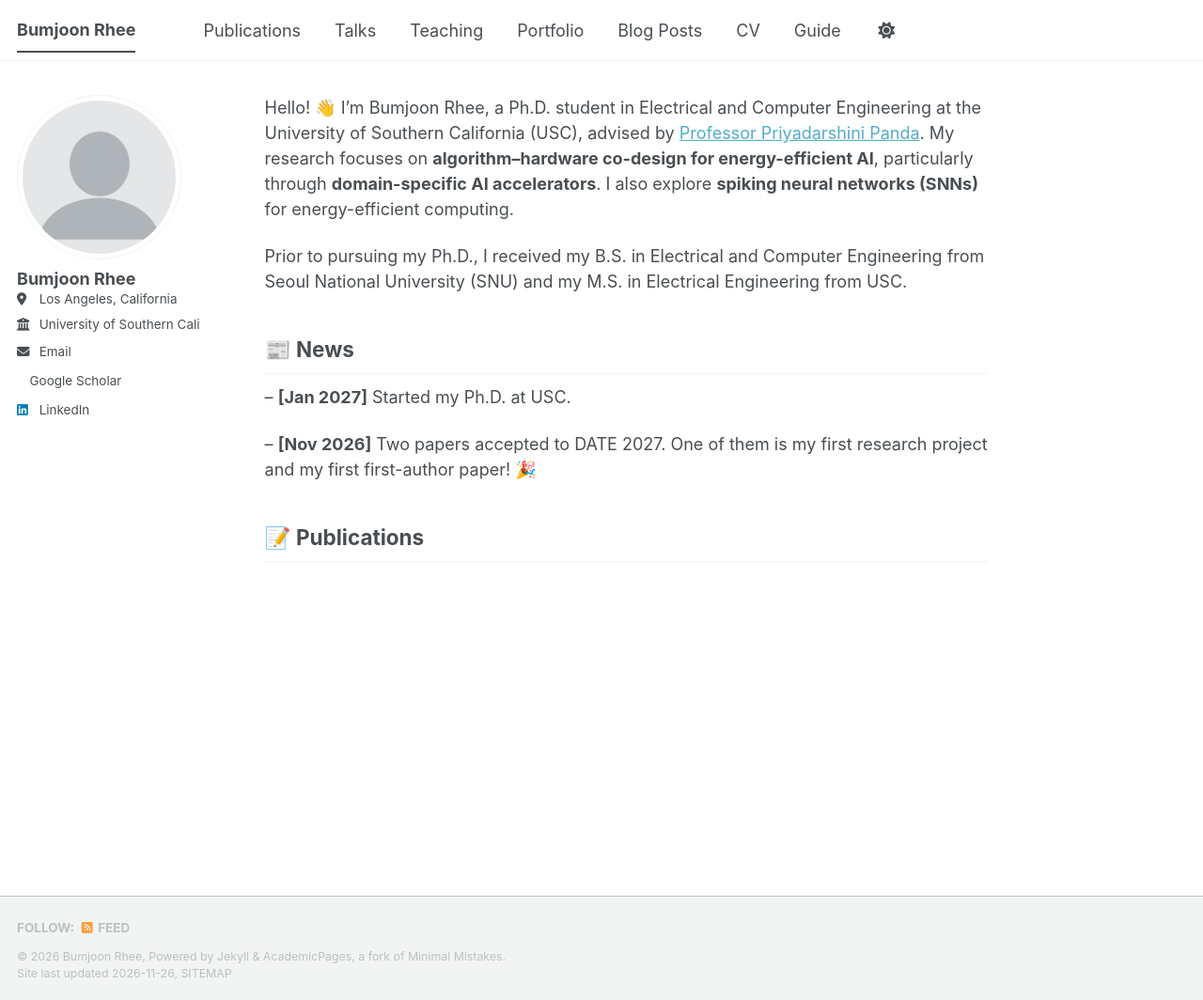
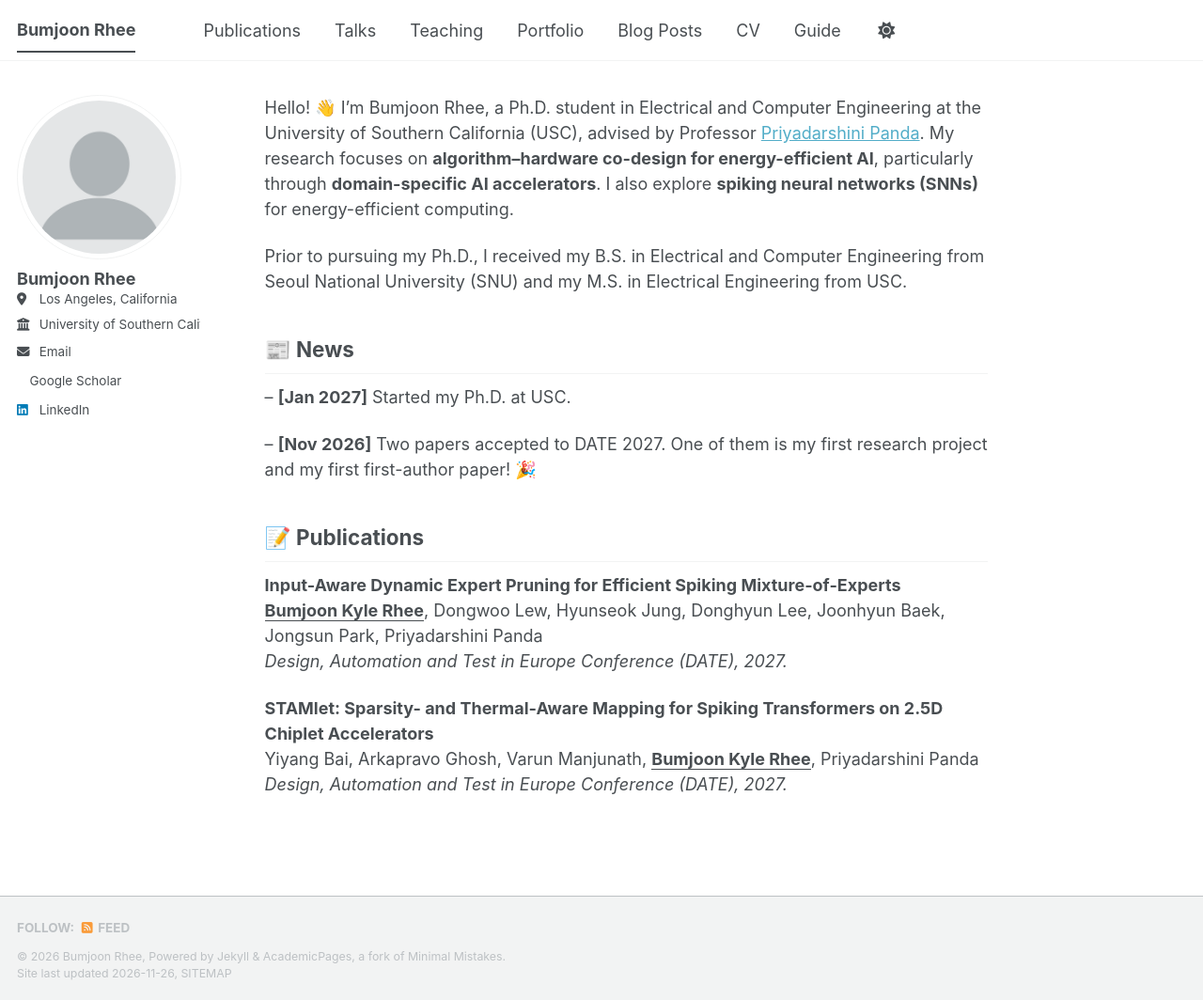
Before and after one commit to bkrhee/bkrhee.github.io, a Jekyll site: the page built from _pages/about.md, in a window 1280 px wide and 1064 px high. Shown: the whole window at 94% size. Built offline with Jekyll 4.4.1, drawn with Linux system fonts in a browser that asks for light colours; a script bundle is joined from its source files by our own code; a style sheet for code colours, icons or effects is not loaded.

Commit message:
Update about.md

```diff
--- a/_pages/about.md
+++ b/_pages/about.md
@@ -7,7 +7,7 @@ redirect_from:
   - /about.html
 ---
 
-Hello! 👋 I'm Bumjoon Rhee, a Ph.D. student in Electrical and Computer Engineering at the University of Southern California (USC), advised by [Professor Priyadarshini Panda](https://scholar.google.com/citations?user=qA5WsYUAAAAJ). My research focuses on **algorithm–hardware co-design for energy-efficient AI**, particularly through **domain-specific AI accelerators**. I also explore **spiking neural networks (SNNs)** for energy-efficient computing.
+Hello! 👋 I'm Bumjoon Rhee, a Ph.D. student in Electrical and Computer Engineering at the University of Southern California (USC), advised by Professor [Priyadarshini Panda](https://scholar.google.com/citations?user=qA5WsYUAAAAJ). My research focuses on **algorithm–hardware co-design for energy-efficient AI**, particularly through **domain-specific AI accelerators**. I also explore **spiking neural networks (SNNs)** for energy-efficient computing.
 
 Prior to pursuing my Ph.D., I received my B.S. in Electrical and Computer Engineering from Seoul National University (SNU) and my M.S. in Electrical Engineering from USC.
 
@@ -17,3 +17,11 @@ Prior to pursuing my Ph.D., I received my B.S. in Electrical and Computer Engine
 -- **[Nov 2026]** Two papers accepted to DATE 2027. One of them is my first research project and my first first-author paper! 🎉
 
 ## 📝 Publications
+
+**Input-Aware Dynamic Expert Pruning for Efficient Spiking Mixture-of-Experts**
+**<u>Bumjoon Kyle Rhee</u>**, Dongwoo Lew, Hyunseok Jung, Donghyun Lee, Joonhyun Baek, Jongsun Park, Priyadarshini Panda
+*Design, Automation and Test in Europe Conference (DATE), 2027.*
+
+**STAMlet: Sparsity- and Thermal-Aware Mapping for Spiking Transformers on 2.5D Chiplet Accelerators**
+Yiyang Bai, Arkapravo Ghosh, Varun Manjunath, **<u>Bumjoon Kyle Rhee</u>**, Priyadarshini Panda
+*Design, Automation and Test in Europe Conference (DATE), 2027.*
```
